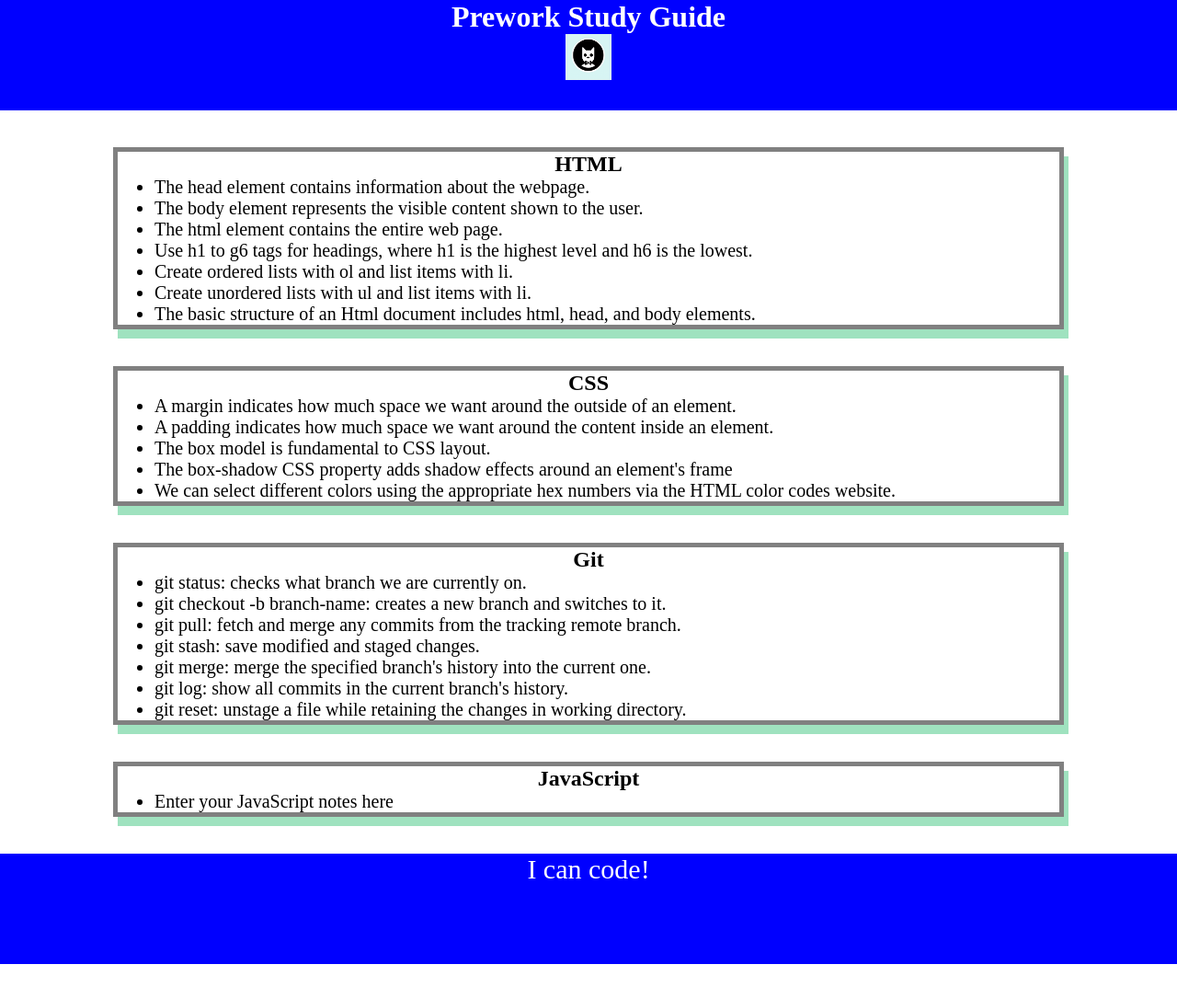
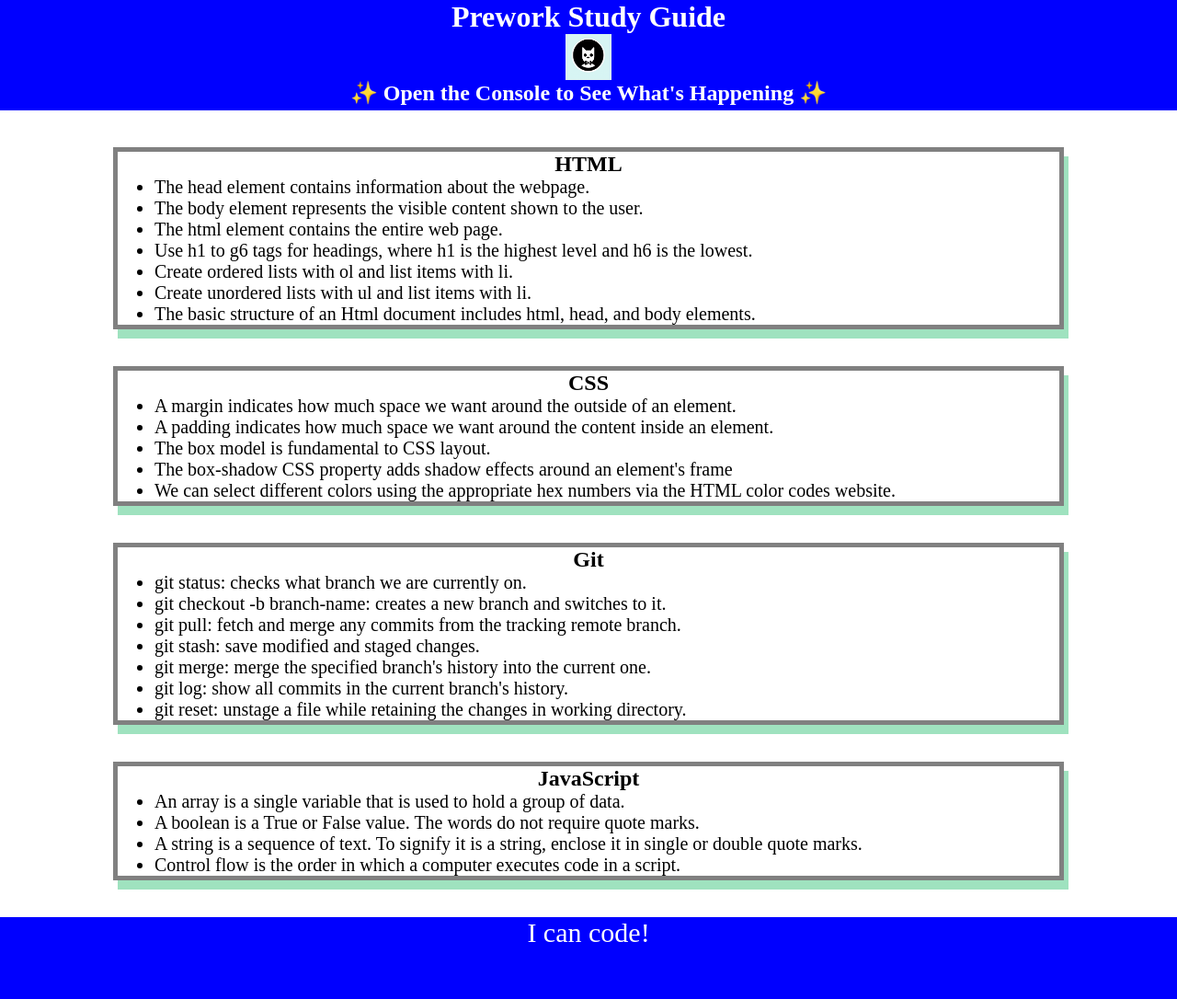
Before and after one commit to jeffch19/New-Coder-Study-Guide, a plain HTML site: page index.html in a window 1280 px wide. Shown: the whole page at 92% size. Before the commit the page ends 1048 px from the top, so only its background shows below. Drawn offline with Linux system fonts and the light colour scheme.

Commit message:
Add basic JavaScript to the prework study guide

```diff
--- /dev/null
+++ b/assets/script.js
@@ -0,0 +1,19 @@
+var topics = ['HTML', 'CSS', 'Git', 'JavaScript'];
+
+for (var x = 0; x < topics.length; x++) {
+ console.log(topics[x]);
+}
+
+/*
+if (topic === 'HTML') {
+ console.log("Let's study HTML!");
+} else if (topic === 'CSS') {
+ console.log("Let's study CSS!");
+} else if (topic === 'Git') {
+ console.log("Let's study Git!");
+} else if (topic === 'JavaScript') {
+ console.log("Let's study JavaScript!");
+} else {
+ console.log('Please try again!');
+}
+*/
--- a/index.html
+++ b/index.html
@@ -11,6 +11,7 @@
     <header id="header">
       <h1>Prework Study Guide</h1>
       <img src="./assets/bowtie-cat.png" alt="Profile image of cat wearing a bow tie." />
+      <h2>✨ Open the Console to See What's Happening ✨</h2>
     </header>
     <main>
 
@@ -57,7 +58,11 @@
       <section class="card" id="javascript-section">
         <h2>JavaScript</h2>
      <ul>
-       <li>Enter your JavaScript notes here</li>
+       <li>An array is a single variable that is used to hold a group of data.</li>
+       <li>A boolean is a True or False value. The words do not require quote marks.</li>
+       <li>A string is a sequence of text. To signify it is a string, enclose it in single or double quote marks.</li>
+       <li>Control flow is the order in which a computer executes code in a script.</li>
+
      </ul>
       </section>
 
@@ -67,5 +72,6 @@
     <footer>
       <p>I can code!</p>
     </footer>
+    <script src="./assets/script.js"></script>
   </body>
 </html>
```
